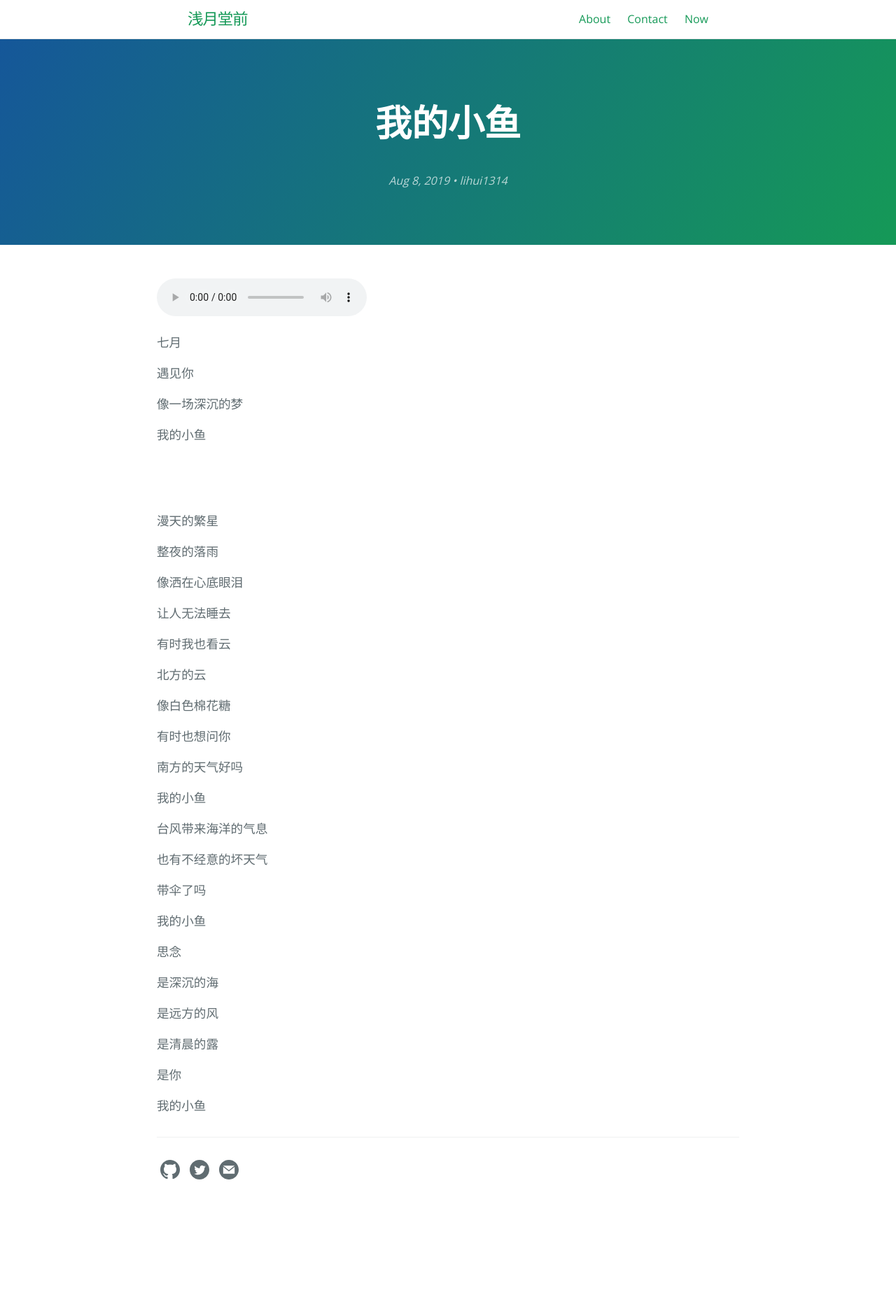
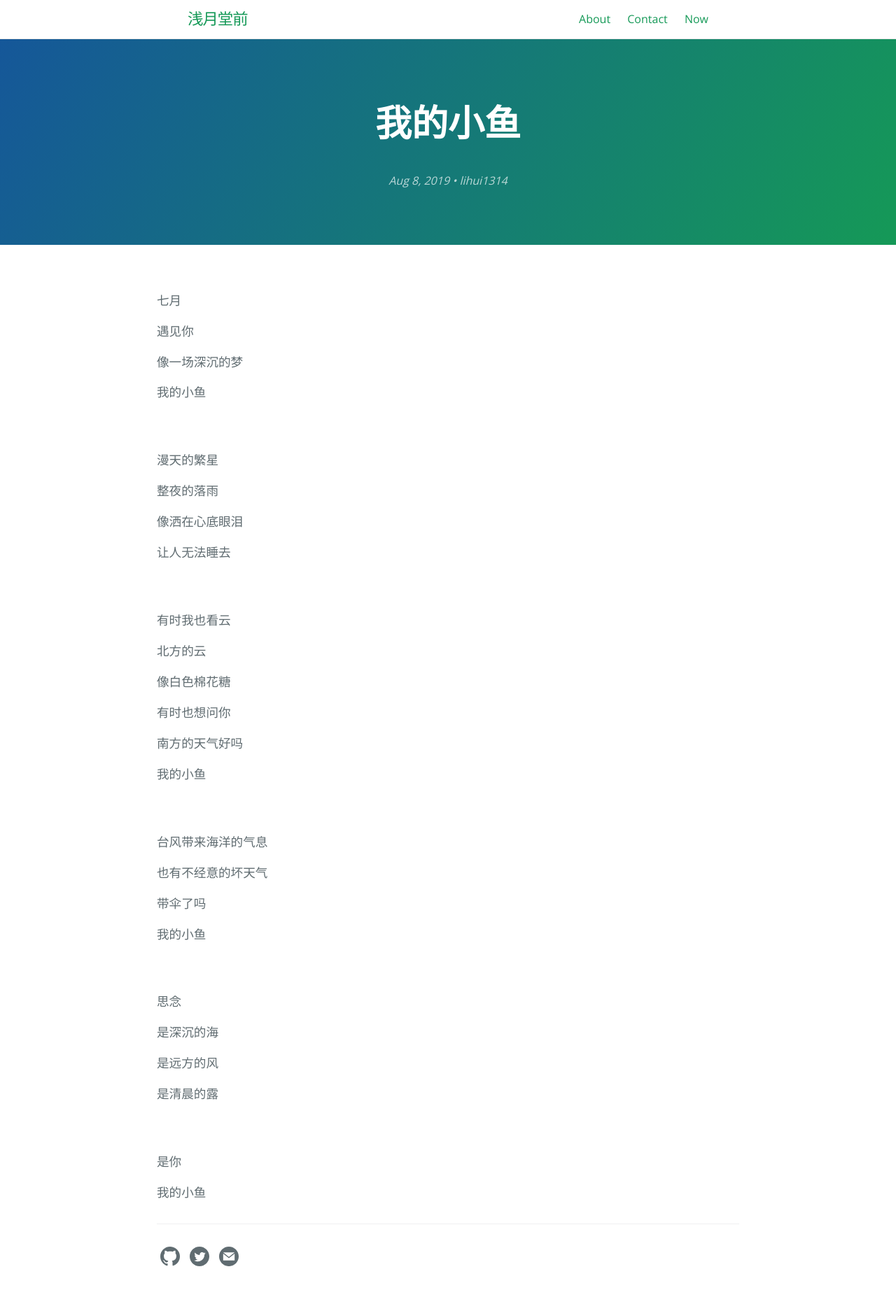
Before and after one commit to lihui1314/lihui1314.github.io, a Jekyll site: the page built from _posts/2019-08-08-我的小鱼.md, in a window 1280 px wide. Shown: the whole page at 70% size. Built offline with Jekyll 4.4.1, drawn with Linux system fonts in a browser that asks for light colours; before the commit the page ends 1740 px from its top, so only the background shows below that.

Commit message:
no message

```diff
--- a/_posts/2019-08-08-我的小鱼.md
+++ b/_posts/2019-08-08-我的小鱼.md
@@ -2,14 +2,14 @@
 layout: post
 title: "我的小鱼"
 ---
-<audio src="https://iwait.me/assets/imgs/欧得洋 - 孤单北半球.mp3" controls autoplay="true"></audio>
+<audio src="https://iwait.me/assets/imgs/欧得洋 - 孤单北半球.mp3" ></audio>
 七月
 
 遇见你
 
 像一场深沉的梦
 
-我的小鱼  <br/>  <br/>  <br/>  <br/>
+我的小鱼  <br/>  <br/>  <br/>
 
 漫天的繁星
 
@@ -17,7 +17,8 @@ title: "我的小鱼"
 
 像洒在心底眼泪
 
-让人无法睡去
+让人无法睡去 <br/>  <br/>  <br/>
+
 
 
 
@@ -33,7 +34,8 @@ title: "我的小鱼"
 
 南方的天气好吗
 
-我的小鱼
+我的小鱼 <br/>  <br/>  <br/>
+
 
 
 
@@ -45,7 +47,8 @@ title: "我的小鱼"
 
 带伞了吗
 
-我的小鱼
+我的小鱼 <br/>  <br/>  <br/>
+
 
 
 
@@ -57,7 +60,8 @@ title: "我的小鱼"
 
 是远方的风
 
-是清晨的露
+是清晨的露 <br/>  <br/>  <br/>
+
 
 
 
```
